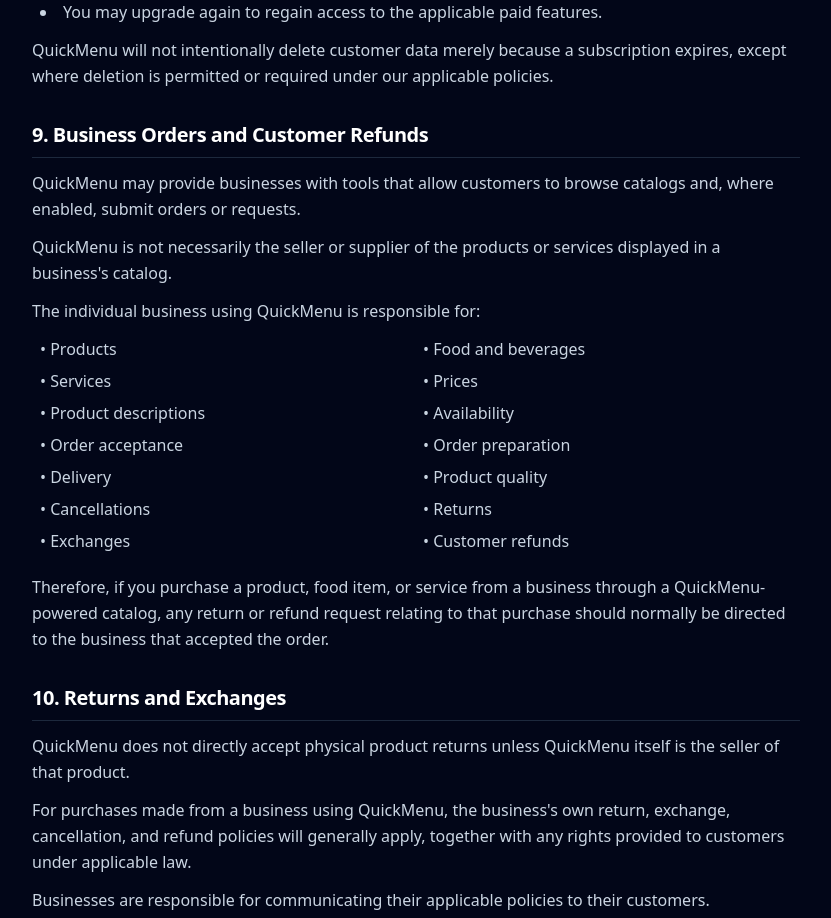
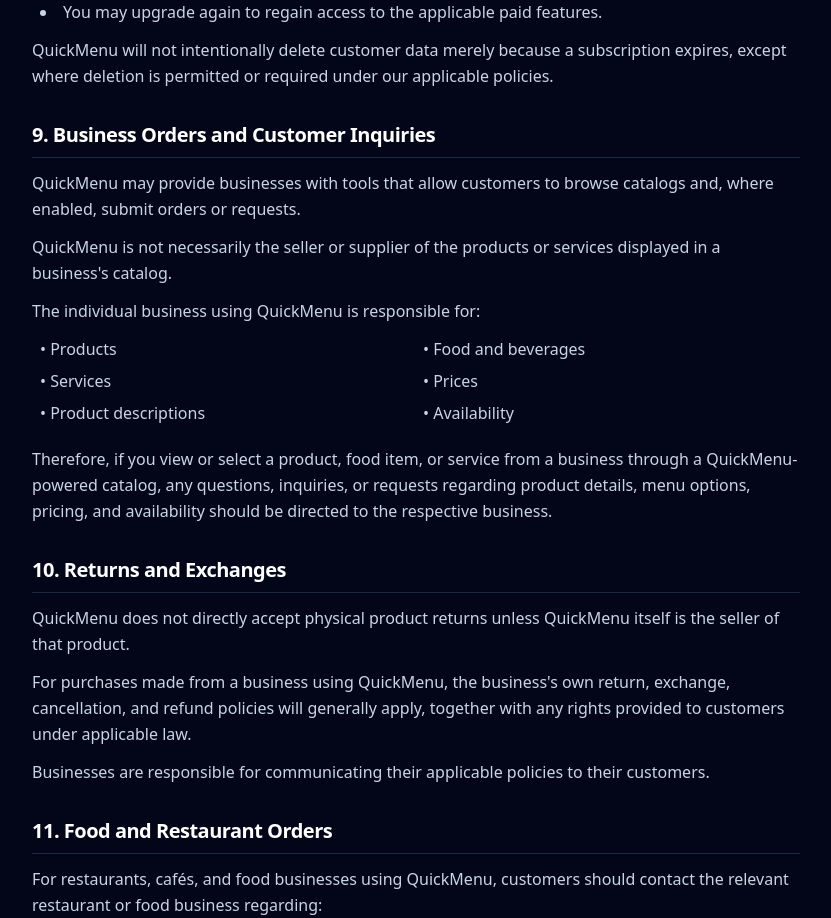
Before and after one commit to Kalana001/QR-Business-Development, a Next.js app: page /refund-policy in a window 1280 px wide. Shown: the part 3360-4278 px from the top of the page, without its empty margins (224-1055 px from the left). Built offline with nearby package versions, Linux system fonts and the light colour scheme.

Commit message:
refactor(refund-policy): streamline section 9 to catalog items and merchant responsibility

```diff
--- a/src/app/refund-policy/page.tsx
+++ b/src/app/refund-policy/page.tsx
@@ -231,7 +231,7 @@
           {/* Section 9 */}
           <section className="space-y-3">
             <h2 className="text-lg sm:text-xl font-bold text-white tracking-tight border-b border-slate-800 pb-2">
-              9. Business Orders and Customer Refunds
+              9. Business Orders and Customer Inquiries
             </h2>
             <p>
               QuickMenu may provide businesses with tools that allow customers to browse catalogs and, where enabled, submit orders or requests.
@@ -249,17 +249,9 @@
               <div>• Prices</div>
               <div>• Product descriptions</div>
               <div>• Availability</div>
-              <div>• Order acceptance</div>
-              <div>• Order preparation</div>
-              <div>• Delivery</div>
-              <div>• Product quality</div>
-              <div>• Cancellations</div>
-              <div>• Returns</div>
-              <div>• Exchanges</div>
-              <div>• Customer refunds</div>
             </div>
             <p className="pt-2">
-              Therefore, if you purchase a product, food item, or service from a business through a QuickMenu-powered catalog, any return or refund request relating to that purchase should normally be directed to the business that accepted the order.
+              Therefore, if you view or select a product, food item, or service from a business through a QuickMenu-powered catalog, any questions, inquiries, or requests regarding product details, menu options, pricing, and availability should be directed to the respective business.
             </p>
           </section>
 
```
